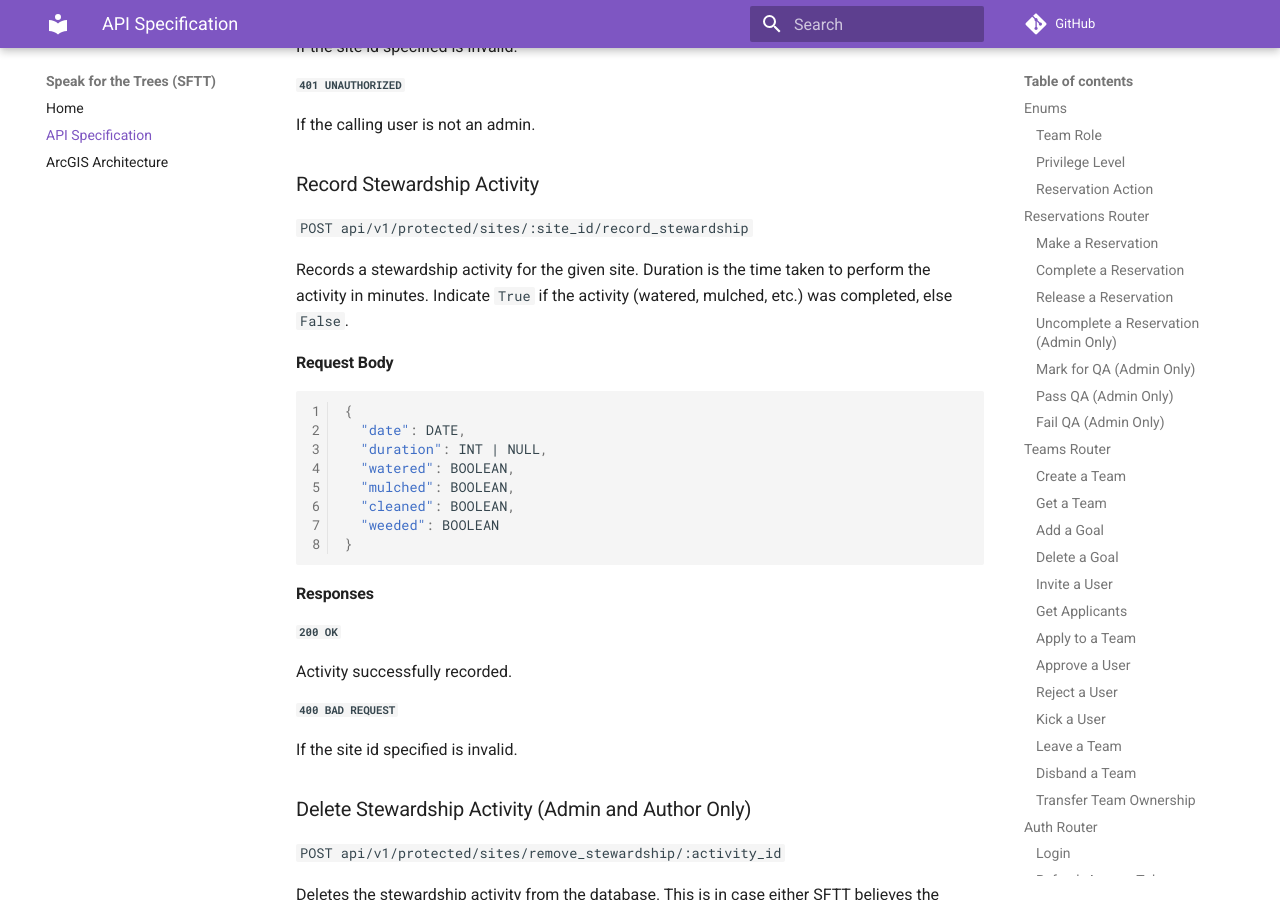
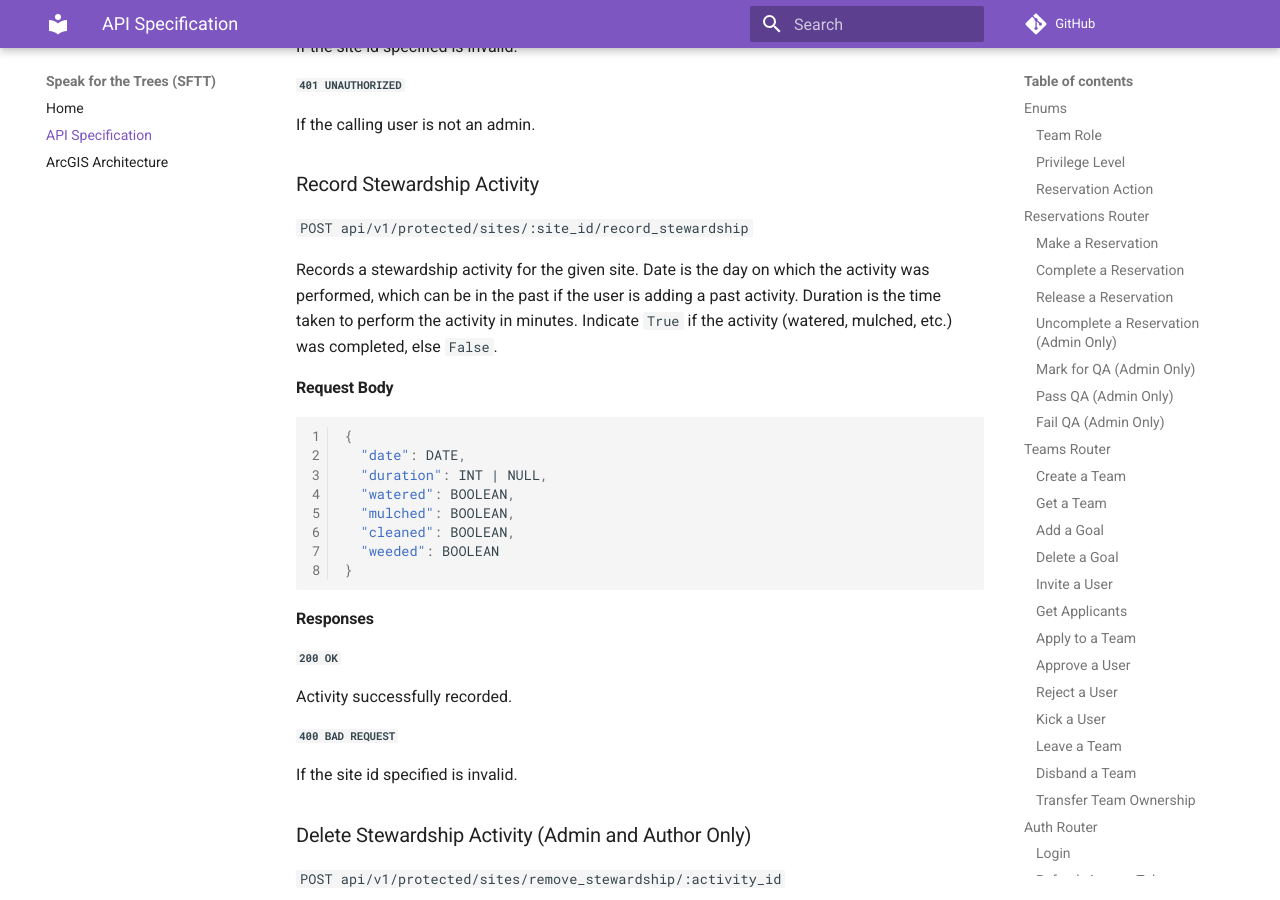
Before and after one commit to Code-4-Community/c4c-dev-docs, an MkDocs documentation site: the page built from docs/sftt/sftt-api-spec.md, in a window 1280 px wide and 900 px high, scrolled down 37714 px. Built offline with MkDocs 1.6.1 and Material for MkDocs 9.7.7, drawn with Linux system fonts in a browser that asks for light colours; comment, search, counter and statistics services are not loaded.

Commit message:
Clarified meaning of date field

```diff
--- a/docs/sftt/sftt-api-spec.md
+++ b/docs/sftt/sftt-api-spec.md
@@ -1686,7 +1686,7 @@ If the calling user is not an admin.
 
 `POST api/v1/protected/sites/:site_id/record_stewardship`
 
-Records a stewardship activity for the given site. Duration is the time taken to perform the activity in minutes. Indicate `True` if the activity (watered, mulched, etc.) was completed, else `False`.
+Records a stewardship activity for the given site. Date is the day on which the activity was performed, which can be in the past if the user is adding a past activity. Duration is the time taken to perform the activity in minutes. Indicate `True` if the activity (watered, mulched, etc.) was completed, else `False`.
 
 #### Request Body
 
@@ -1755,7 +1755,7 @@ No request body.
     {
       "id": INT,
       "user_id": INT,
-      "date": TIMESTAMP,
+      "date": DATE,
       "duration": INT | NULL,
       "watered": BOOLEAN,
       "mulched": BOOLEAN,
```
